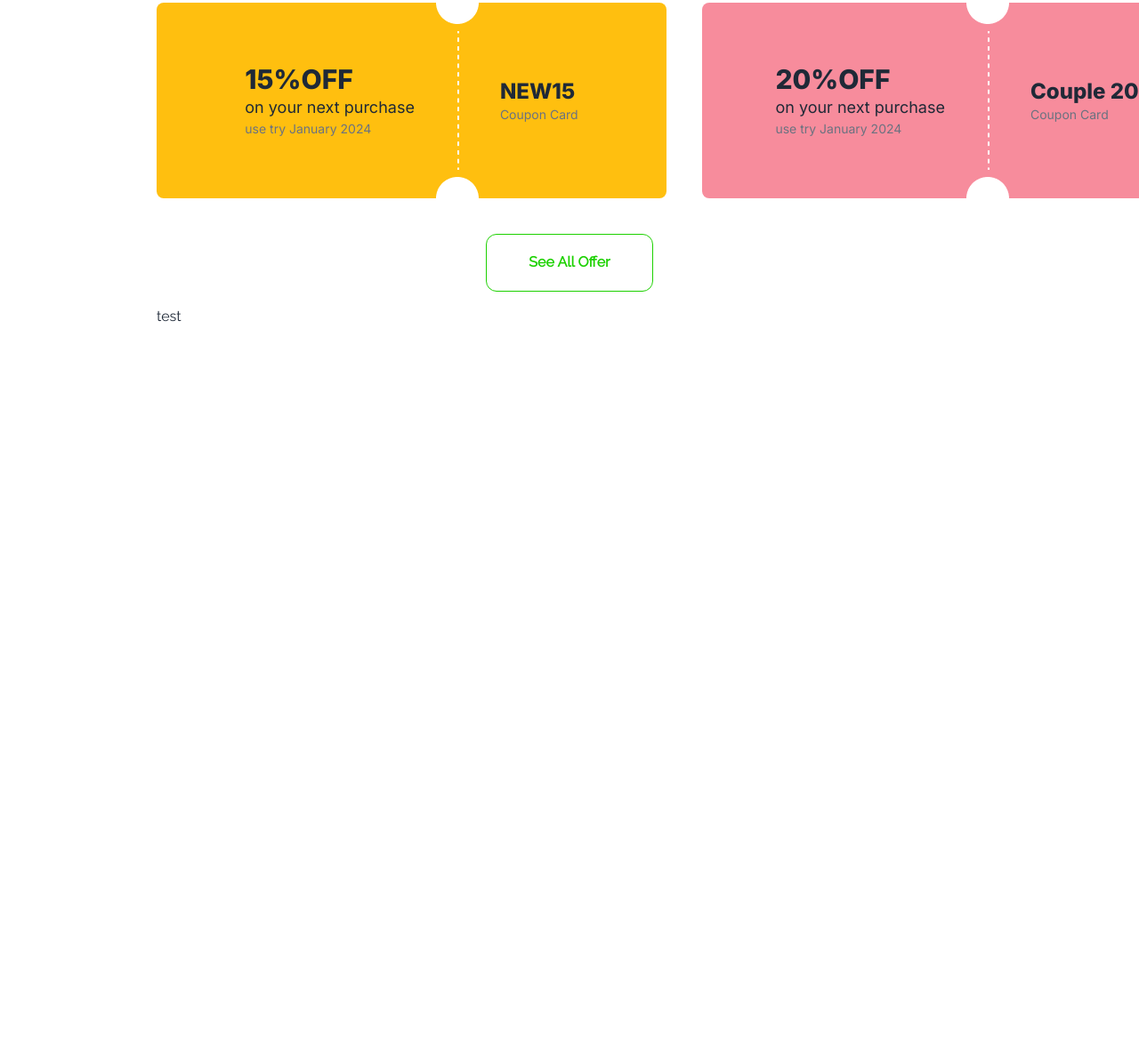
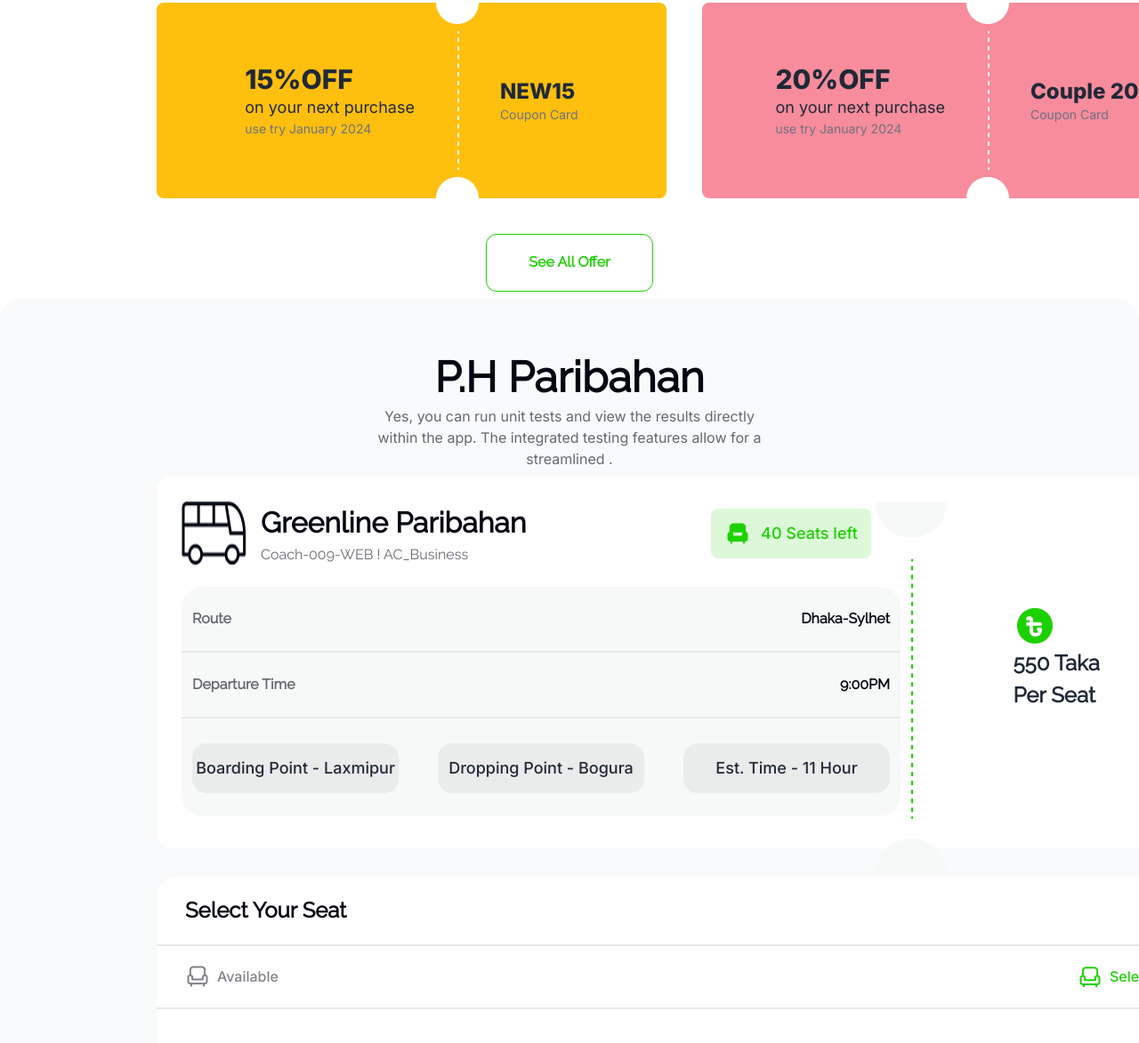
Before and after one commit to jafar-iqbal/assignment5, a plain HTML site: page index.html in a window 1280 px wide. Shown: the part 737-1910 px from the top of the page at 89% size. Before the commit the page ends 1113 px from the top, so only its background shows below. Drawn offline with nearby package versions, Linux system fonts and the light colour scheme.

Commit message:
next commit

```diff
--- a/index.html
+++ b/index.html
@@ -48,26 +48,34 @@
             <div class=" grid grid-cols-1 w-full relative">
                 <img src="./images/banner.png" class="w-full" />
                 <div class="absolute lg:py-24 lg:px-60 w-auto">
-                    <h1 class="text-6xl text-white text-center w-[742px] font-extrabold">End-to-End Travel With <br> <span class="text-green-700">P Paribahan</span></h1>
-                    <p class="w-[691px] h-[60px] text-center text-white">Imagine rolling down scenic highways, the world unfolding like a storybook through your window. Bus travel offers a unique perspective,</p>
-                    <div class="absolute px-60"><button class=" btn btn-primary bg-[#1DD100] border-none px-10 text-black text-lg">By Ticket</button></div>
+                    <h1 class="text-6xl text-white text-center w-[742px] font-extrabold">End-to-End Travel With <br>
+                        <span class="text-green-700">P Paribahan</span>
+                    </h1>
+                    <p class="w-[691px] h-[60px] text-center text-white">Imagine rolling down scenic highways, the world
+                        unfolding like a storybook through your window. Bus travel offers a unique perspective,</p>
+                    <div class="absolute px-60"><button
+                            class=" btn btn-primary bg-[#1DD100] border-none px-10 text-black text-lg">By
+                            Ticket</button></div>
 
                     <div class="absolute flex flex-row">
-                        <div class="text-left flex flex-row rounded-xl bg-slate-100 sm:ml-3 lg:mt-60 items-center justify-between">
+                        <div
+                            class="text-left flex flex-row rounded-xl bg-slate-100 sm:ml-3 lg:mt-60 items-center justify-between">
                             <img class="" src="./images/people.png" alt="">
                             <div class="ml-4">
                                 <h1 class="text-2xl font-extrabold leading-10 font-inter">500K+</h1>
                                 <p class="font-inter text-2xl">Register User</p>
                             </div>
                         </div>
-                        <div class="text-left flex flex-row rounded-xl bg-slate-100 sm:ml-3 lg:mt-60 items-center justify-between">
+                        <div
+                            class="text-left flex flex-row rounded-xl bg-slate-100 sm:ml-3 lg:mt-60 items-center justify-between">
                             <img class="" src="./images/ticket-cupon.png" alt="">
                             <div class="ml-4">
                                 <h1 class="text-2xl font-extrabold leading-10 font-inter">1.7 lacks</h1>
                                 <p class="font-inter text-2xl">Tickets sold</p>
                             </div>
                         </div>
-                        <div class="text-left flex flex-row rounded-xl bg-slate-100 sm:ml-3 lg:mt-60 items-center justify-between">
+                        <div
+                            class="text-left flex flex-row rounded-xl bg-slate-100 sm:ml-3 lg:mt-60 items-center justify-between">
                             <img class="" src="./images/stoppage.png" alt="">
                             <div class="ml-4">
                                 <h1 class="text-2xl font-extrabold leading-10 font-inter">80K+</h1>
@@ -82,7 +90,8 @@
             <h1>Best offer for you</h1>
         </div>
         <div class="absolute mt-7 font-inter flex justify-around gap-10">
-            <div class="bg-[#FFBF0F] w-[573px] h-[220px] items-center text-center justify-center flex rounded-lg space-x-6">
+            <div
+                class="bg-[#FFBF0F] w-[573px] h-[220px] items-center text-center justify-center flex rounded-lg space-x-6">
                 <div class="text-start">
                     <h1 class="text-3xl font-extrabold">15%OFF</h1>
                     <p class="text-lg">on your next purchase</p>
@@ -96,7 +105,8 @@
                     <p class="text-sm text-gray-500">Coupon Card</p>
                 </div>
             </div>
-            <div class="bg-[#F78C9C] w-[573px] h-[220px] items-center text-center justify-center flex rounded-lg space-x-6">
+            <div
+                class="bg-[#F78C9C] w-[573px] h-[220px] items-center text-center justify-center flex rounded-lg space-x-6">
                 <div class="text-start">
                     <h1 class="text-3xl font-extrabold">20%OFF</h1>
                     <p class="text-lg">on your next purchase</p>
@@ -112,11 +122,87 @@
             </div>
         </div>
         <div class="text-center mt-72">
-            <button class="w-[188px] h-[65px] border rounded-xl border-[#1DD100] text-[#1DD100] font-semibold">See All Offer</button>
+            <button class="w-[188px] h-[65px] border rounded-xl border-[#1DD100] text-[#1DD100] font-semibold">See All
+                Offer</button>
         </div>
     </header>
-    <main class="container mx-auto lg:px-44 px-8 py-2">
-        <h1>test</h1>
+    <main class="container mx-auto lg:px-44 px-8 py-16 rounded-3xl bg-gray-50">
+        <h1 class="text-center text-5xl font-bold text-[#030712]">P.H Paribahan</h1>
+        <p class="text-center py-2 text-[#03071299] font-inter text-base font-normal lg:w-3/6 mx-auto">Yes, you can run
+            unit tests and view the results directly within the app. The integrated testing features allow for a
+            streamlined .</p>
+        <div class="w-[1170px] h-[418px] py-7 rounded-2xl bg-[#FFFFFF] flex">
+            <div class="rounded-2xl w-[808px] h-[72px] justify-around">
+                <div>
+                    <div class="flex items-center mb-6">
+                        <div class="flex mr-36 gap-4">
+                            <img class="ml-7" src="./images/bus-logo.png" alt="">
+                            <div>
+                                <h1 class="text-[32px] font-bold text-[#030712]">Greenline Paribahan</h1>
+                                <p class="text-[#03071299]">Coach-009-WEB ! AC_Business </p>
+                            </div>
+                        </div>
+                        <div
+                            class="flex gap-3 w-[180px] h-[56px] bg-[#1DD10026] rounded-lg items-center ml-16 justify-center">
+                            <img src="./images/seat-green-filled.png" alt="">
+                            <h1 class="text-[#1DD100] font-inter text-[18px] font-medium">40 Seats left</h1>
+                        </div>
+                    </div>
+                </div>
+                <div class="bg-[#F7F8F8] rounded-3xl w-[808px] h-[258px] ml-7">
+                    <div class="justify-between px-3 py-6 flex border-b-2">
+                        <div class="text-base font-semibold text-[#03071299]">
+                            <a href="#">Route</a>
+                        </div>
+                        <div class="text-base font-semibold text-[#030712]">
+                            <a href="#">Dhaka-Sylhet</a>
+                        </div>
+                    </div>
+                    <div class="justify-between px-3 py-6 flex border-b-2">
+                        <div class="text-base font-semibold text-[#03071299]">
+                            <a href="#">Departure Time</a>
+                        </div>
+                        <div class="text-base font-semibold text-[#030712] font-raleway">
+                            <a href="#">9:00PM</a>
+                        </div>
+                    </div>
+                    <div class="justify-between px-3 py-7 flex items-center">
+                        <div
+                            class="flex gap-3 w-[232px] h-[56px] bg-[#0307120D] rounded-2xl items-center  justify-center">
+                            <h1 class="font-inter text-[18px] font-medium">Boarding Point - Laxmipur</h1>
+                        </div>
+                        <div
+                            class="flex gap-3 w-[232px] h-[56px] bg-[#0307120D] rounded-2xl items-center  justify-center">
+                            <h1 class="font-inter text-[18px] font-medium">Dropping Point - Bogura</h1>
+                        </div>
+                        <div
+                            class="flex gap-3 w-[232px] h-[56px] bg-[#0307120D] rounded-2xl items-center  justify-center">
+                            <h1 class="font-inter text-[18px] font-medium">Est. Time - 11 Hour</h1>
+                        </div>
+                    </div>
+                </div>
+            </div>
+            <div class="">
+                <img src="./images/info-devider.png" alt="">
+            </div>
+            <div class="grid justify-center items-center mx-auto my-auto">
+                <img src="./images/fare.png" alt="">
+                <h1 class="w-[133px] h-[83px] text-[24px] font-bold ">550 Taka <br> <span>Per Seat</span> </h1>
+            </div>
+        </div>
+        <div class="w-[1170px] h-[1056px] bg-[#FFFFFF] rounded-3xl mt-8">
+            <h1 class="px-8 py-5 border-b-2 text-[24px] font-semibold text-[#030712]">Select Your Seat</h1>
+            <div class="items-center justify-between flex px-8 py-5 border-b-2 ">
+                <div class="flex justify-center items-center gap-2">
+                    <img src="./images/seat-gray.png" alt="">
+                    <h4 class="font-inter font-medium text-[#03071280]">Available</h4>
+                </div>
+                <div class="flex text-[#1DD100] justify-center items-center gap-2">
+                    <img src="./images/seat-green.png" alt="">
+                    <h4 class="font-inter font-medium">Selected</h4>
+                </div>
+            </div>
+        </div>
     </main>
 </body>
 
```
